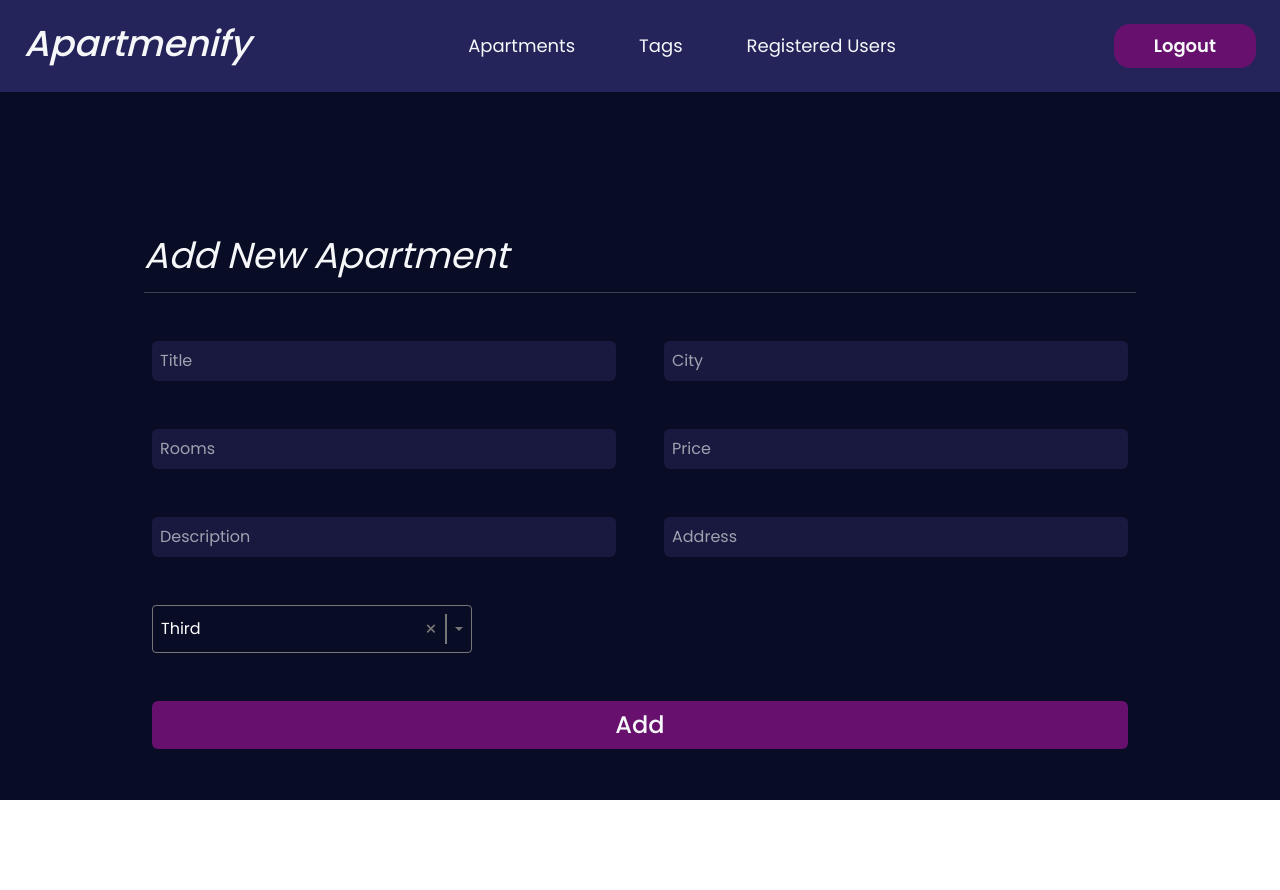
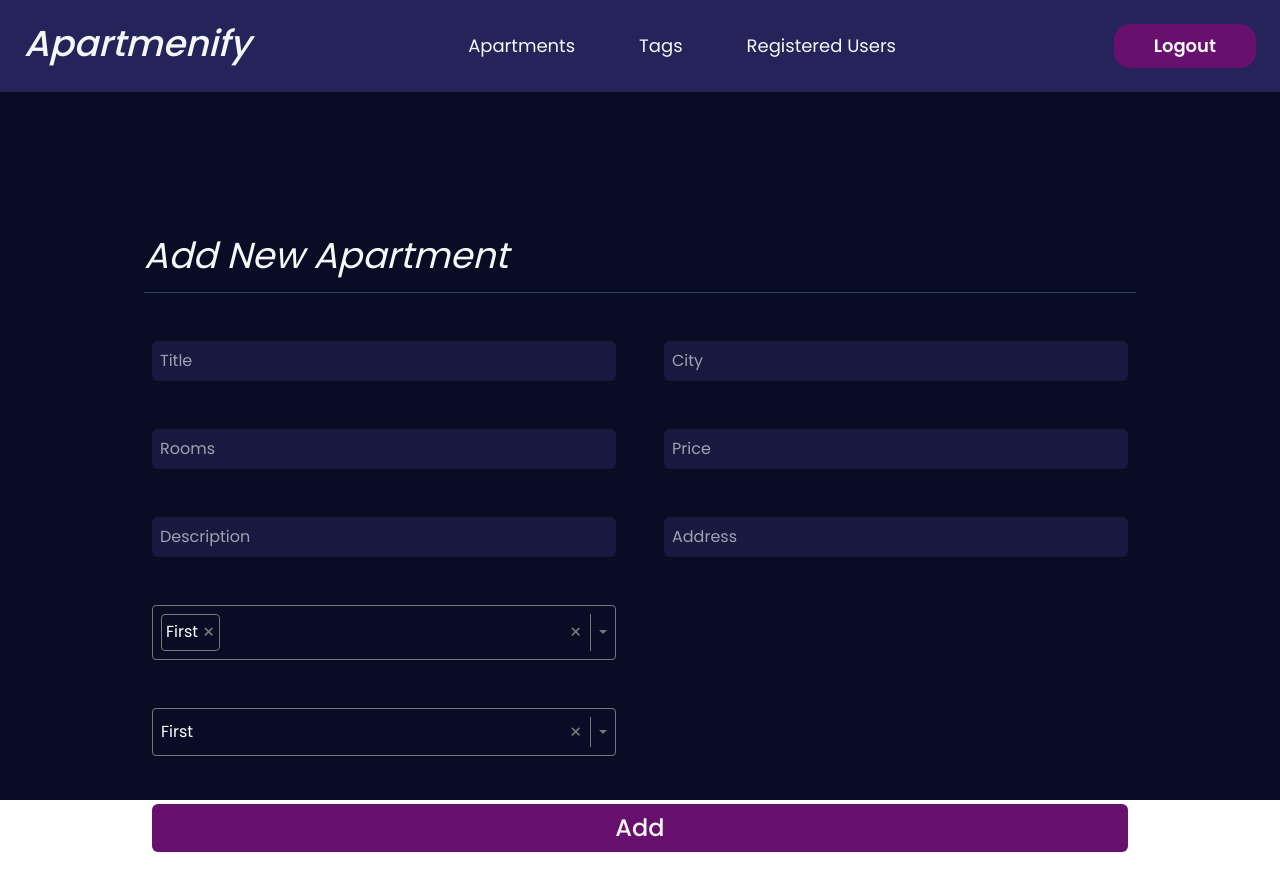
Before and after one commit to zrvnarmarin/Apartments-App, a React (Vite) app in the folder apartments-app/: page /main/addNewApartment in a window 1280 px wide. Shown: the top 890 px of the page. Before the commit the page ends 800 px from the top, so only its background shows below. Built offline with nearby package versions, Linux system fonts and the light colour scheme.

Commit message:
implemented custom multi select and one selectors

```diff
--- a/apartments-app/src/components/Main/AddNewApartment.jsx
+++ b/apartments-app/src/components/Main/AddNewApartment.jsx
@@ -1,7 +1,7 @@
 import React, { useReducer, useState } from 'react'
 import { Link } from 'react-router-dom'
 import axios from 'axios'
-import Select from '../UI/Select'
+import Select  from '../UI/Select.jsx'
 
 const ACTIONS = {
   SET_TITLE: 'set title',
@@ -87,13 +87,15 @@ const AddNewApartment = ({ onSetNewApartment }) => {
   }
 
   const options = [
-    { label: 'First', value: 'First value'},
-    { label: 'Second', value: 'Second value'},
-    { label: 'Third', value: 'Third value'},
-    { label: 'Fourth', value: 'Fourth value'},
-    { label: 'Fifth', value: 'Fifth value'},
+    { label: "First", value: 1 },
+    { label: "Second", value: 2 },
+    { label: "Third", value: 3 },
+    { label: "Fourth", value: 4 },
+    { label: "Fifth", value: 5 },
   ]
-  const [value, setValue] = useState(options[2])
+
+  const [value1, setValue1] = useState([options[0]])
+  const [value2, setValue2] = useState(options[0])
 
   return (
     <div className='flex flex-col text-white font-poppins justify-center px-4 pt-36 md:px-36'>
@@ -106,7 +108,16 @@ const AddNewApartment = ({ onSetNewApartment }) => {
         <input onChange={priceChangeHandler} className='p-2 bg-[#19193f] focus:bg-[#24245a] rounded-md outline-none' type="text" placeholder='Price' />
         <input onChange={descriptionChangeHandler} className='p-2 bg-[#19193f] focus:bg-[#24245a] rounded-md outline-none' type="text" placeholder='Description' />
         <input onChange={addressChangeHandler} className='p-2 bg-[#19193f] focus:bg-[#24245a] rounded-md outline-none' type="text" placeholder='Address' />
-        <Select options={options} value={value} onChange={o => setValue(o)} />
+        <>
+          <Select
+            multiple
+            options={options}
+            value={value1}
+            onChange={o => setValue1(o)}
+          />
+          <br />
+          <Select options={options} value={value2} onChange={o => setValue2(o)} />
+        </>
         <button
           type='submit'
           className='font-medium col-span-full text-2xl px-12 py-2 rounded-md text-[#f6f7f9] bg-[#68106d]'
--- a/apartments-app/src/components/UI/Select.jsx
+++ b/apartments-app/src/components/UI/Select.jsx
@@ -1,47 +1,122 @@
-import React, { useState, useEffect } from 'react'
-import styles from '../../styles/select.module.css'
+import { useEffect, useRef, useState } from "react"
+import styles from "../../styles/select.module.css"
 
-const Select = ({ value, options, onChange }) => {
+export function Select({ multiple, value, onChange, options }) {
   const [isOpen, setIsOpen] = useState(false)
   const [highlightedIndex, setHighlightedIndex] = useState(0)
-    console.log(value.label)
+  const containerRef = useRef(null)
 
-    const clearOptions = e => onChange(undefined)
-    const selectOption = option => {
+  function clearOptions() {
+    multiple ? onChange([]) : onChange(undefined)
+  }
+
+  function selectOption(option) {
+    if (multiple) {
+      if (value.includes(option)) {
+        onChange(value.filter(o => o !== option))
+      } else {
+        onChange([...value, option])
+      }
+    } else {
       if (option !== value) onChange(option)
     }
-    const isOptionSelected = option =>  { return option === value }
+  }
+
+  function isOptionSelected(option) {
+    return multiple ? value.includes(option) : option === value
+  }
 
   useEffect(() => {
     if (isOpen) setHighlightedIndex(0)
   }, [isOpen])
 
+  useEffect(() => {
+    const handler = (e) => {
+      if (e.target != containerRef.current) return
+      switch (e.code) {
+        case "Enter":
+        case "Space":
+          setIsOpen(prev => !prev)
+          if (isOpen) selectOption(options[highlightedIndex])
+          break
+        case "ArrowUp":
+        case "ArrowDown": {
+          if (!isOpen) {
+            setIsOpen(true)
+            break
+          }
+
+          const newValue = highlightedIndex + (e.code === "ArrowDown" ? 1 : -1)
+          if (newValue >= 0 && newValue < options.length) {
+            setHighlightedIndex(newValue)
+          }
+          break
+        }
+        case "Escape":
+          setIsOpen(false)
+          break
+      }
+    }
+    containerRef.current?.addEventListener("keydown", handler)
+
+    return () => {
+      containerRef.current?.removeEventListener("keydown", handler)
+    }
+  }, [isOpen, highlightedIndex, options])
+
   return (
-    <div onBlur={() => setIsOpen(false)} onClick={() => setIsOpen(prev => !prev)} tabIndex={0} className={styles.container}>
-        <span className={styles.value}>{value.label}</span>
-        <button onClick={(e) => {
+    <div
+      ref={containerRef}
+      onBlur={() => setIsOpen(false)}
+      onClick={() => setIsOpen(prev => !prev)}
+      tabIndex={0}
+      className={styles.container}
+    >
+      <span className={styles.value}>
+        {multiple
+          ? value.map(v => (
+              <button
+                key={v.value}
+                onClick={e => {
                   e.stopPropagation()
-            // clearOptions()
-        }} type='button' className={styles["clear-btn"]}>&times;</button>
+                  selectOption(v)
+                }}
+                className={styles["option-badge"]}
+              >
+                {v.label}
+                <span className={styles["remove-btn"]}>&times;</span>
+              </button>
+            ))
+          : value?.label}
+      </span>
+      <button
+        onClick={e => {
+          e.stopPropagation()
+          clearOptions()
+        }}
+        className={styles["clear-btn"]}
+      >
+        &times;
+      </button>
       <div className={styles.divider}></div>
       <div className={styles.caret}></div>
-        <ul className={`${styles.options} ${isOpen ? styles.show : ''}`}>
-            {options.map((option, index) =>
-                <li onClick={(e) => {
+      <ul className={`${styles.options} ${isOpen ? styles.show : ""}`}>
+        {options.map((option, index) => (
+          <li
+            onClick={e => {
               e.stopPropagation()
-                    // selectOption(option)
+              selectOption(option)
               setIsOpen(false)
-                }} onMouseEnter={() => setHighlightedIndex(index)}
-                    key={index}
-                    className={`
-                        ${styles.option}
-                        ${isOptionSelected(option) ? styles.selected : ''}
-                        ${index === highlightedIndex ? styles.highlighted : ''}
-                    `}
+            }}
+            onMouseEnter={() => setHighlightedIndex(index)}
+            key={option.value}
+            className={`${styles.option} ${
+              isOptionSelected(option) ? styles.selected : ""
+            } ${index === highlightedIndex ? styles.highlighted : ""}`}
           >
             {option.label}
           </li>
-            )}
+        ))}
       </ul>
     </div>
   )
--- a/apartments-app/src/styles/select.module.css
+++ b/apartments-app/src/styles/select.module.css
@@ -1,23 +1,25 @@
 .container {
   position: relative;
-    width: 20em;
+  width: 100%;
   min-height: 1.5em;
-    border: 0.1em solid #777;
+  border: .05em solid #777;
   display: flex;
   align-items: center;
-    gap: 0.5em;
-    padding: 0.5em;
-    border-radius: 0.25em;
+  gap: .5em;
+  padding: .5em;
+  border-radius: .25em;
   outline: none;
 }
 
 .container:focus {
-    border-color: blue;
-    background-color: #19193f;
+  border-color: hsl(200, 100%, 50%);
 }
 
 .value {
   flex-grow: 1;
+  display: flex;
+  gap: .5em;
+  flex-wrap: wrap;
 }
 
 .clear-btn {
@@ -37,14 +39,13 @@
 
 .divider {
   background-color: #777;
-    height: 100%;
-    width: 0.1em;
   align-self: stretch;
+  width: .05em;
 }
 
 .caret {
-    border: .25rem solid transparent;
   translate: 0 25%;
+  border: .25em solid transparent;
   border-top-color: #777;
 }
 
@@ -57,7 +58,7 @@
   max-height: 15em;
   overflow-y: auto;
   border: .05em solid #777;
-    border-radius: 0.25em;
+  border-radius: .25em;
   width: 100%;
   left: 0;
   top: calc(100% + .25em);
@@ -75,11 +76,38 @@
 }
 
 .option.selected {
-    background-color: #8b1691;
-    color: white;
+  background-color: hsl(200, 100%, 70%);
 }
 
 .option.highlighted {
-    background-color: #68106d;
-    color: white;
+  background-color: hsl(200, 100%, 50%);
+  color: white
 }
+
+.option-badge {
+  display: flex;
+  align-items: center;
+  border: .05em solid #777;
+  border-radius: .25em;
+  padding: .15em .25em;
+  gap: .25em;
+  cursor: pointer;
+  background: none;
+  outline: none;
+}
+
+.option-badge:hover,
+.option-badge:focus {
+  background-color: hsl(0, 100%, 90%);
+  border-color: hsl(0, 100%, 50%);
+}
+
+.option-badge:hover > .remove-btn,
+.option-badge:focus > .remove-btn{
+  color: hsl(0, 100%, 50%);
+}
+
+.option-badge > .remove-btn {
+  font-size: 1.25em;
+  color: #777;
+}
```
Lines whose indentation alone changed are shown as unchanged.
